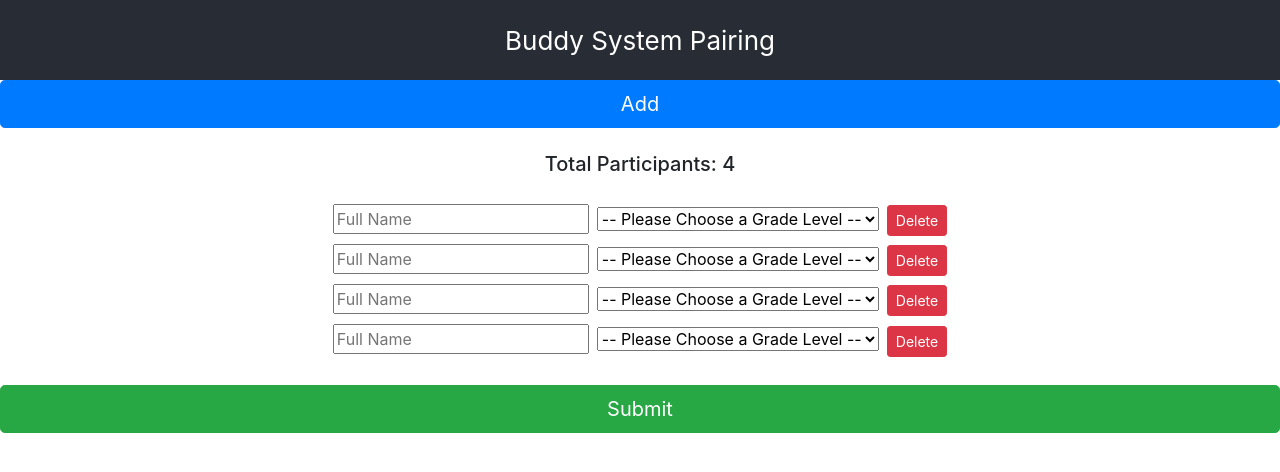
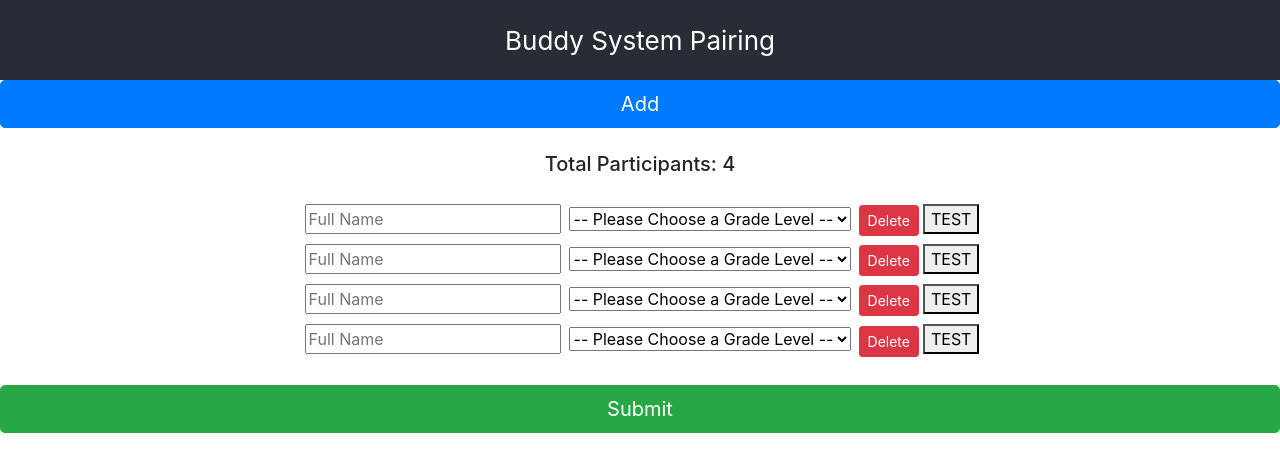
Before and after one commit to AyushSehgal/BuddyPairing, a React (Create React App) app: page / in a window 1280 px wide. Shown: the top 472 px of the page. Built offline with nearby package versions, Linux system fonts and the light colour scheme.

Commit message:
Callback child data from Person to FormContainer

```diff
--- a/src/App.js
+++ b/src/App.js
@@ -3,11 +3,11 @@ import { BrowserRouter as Router, Switch, Route } from "react-router-dom";
 import "bootstrap/dist/css/bootstrap.css";
 import "./style.css";
 import InputForm from "./screens/InputForm";
-import Grouped from "./screens/Grouped";
 
 function App() {
   return (
     <div>
+      <header className="App-header">Buddy System Pairing</header>
       <InputForm />
     </div>
   );
--- /dev/null
+++ b/src/components/DisplayData.js
@@ -0,0 +1,12 @@
+import React, { Component } from "react";
+
+function DisplayData(props) {
+  return (
+    <div>
+      <h1>{props.name}</h1>
+      <h1>{props.grd}</h1>
+    </div>
+  );
+}
+
+export default DisplayData;
--- a/src/components/FormContainer.js
+++ b/src/components/FormContainer.js
@@ -5,6 +5,7 @@ import { BrowserRouter as Router, Switch, Route, Link } from "react-router-dom";
 
 import Person from "../components/Person";
 import TotalDisplay from "./TotalDisplay";
+import DisplayData from "./DisplayData";
 
 class FormContainer extends Component {
   constructor() {
@@ -12,19 +13,38 @@ class FormContainer extends Component {
 
     this.addStudent = this.addStudent.bind(this);
     this.remStudent = this.remStudent.bind(this);
+    this.getData = this.getData.bind(this);
 
     this.students = new Map();
     for (let i = 0; i < 4; i++) {
       console.log(i);
-      this.students.set(i, <Person key={i} id={i} func={this.remStudent} />);
+      this.students.set(
+        i,
+        <Person key={i} id={i} func={this.remStudent} callback={this.getData} />
+      );
     }
     console.log(this.students);
     this.total = 4;
 
     this.state = {
       showdata: this.students,
+      fullName: "",
+      grade: "",
     };
   }
+
+  getData = (childState) => {
+    const fullName = childState.fullName;
+    const grade = childState.grade;
+
+    this.setState((prevState) => {
+      return {
+        showdata: prevState.showdata,
+        fullName: fullName,
+        grade: grade,
+      };
+    });
+  };
 
   addStudent() {
     this.total += 1;
@@ -32,7 +52,12 @@ class FormContainer extends Component {
     console.log(this.total);
     this.students.set(
       this.total,
-      <Person key={this.total} id={this.total} func={this.remStudent} />
+      <Person
+        key={this.total}
+        id={this.total}
+        func={this.remStudent}
+        callback={this.getData}
+      />
     );
     this.setState({
       showdata: this.students,
@@ -68,6 +93,10 @@ class FormContainer extends Component {
         <button className="btn btn-success btn-lg btn-block mt-4">
           Submit
         </button>
+
+        <div>{}</div>
+
+        {/* <DisplayData name={this.fullName} grd={this.grade} /> */}
       </div>
     );
   }
--- a/src/components/Person.js
+++ b/src/components/Person.js
@@ -10,6 +10,12 @@ export default class Person extends Component {
       grade: "",
     };
     this.handleChange = this.handleChange.bind(this);
+    this.sendData = this.sendData.bind(this);
+  }
+
+  sendData() {
+    console.log("CALLED");
+    this.props.callback(this.state);
   }
 
   handleChange(event) {
@@ -17,6 +23,8 @@ export default class Person extends Component {
     this.setState({
       [name]: value,
     });
+    this.sendData();
+    console.log("PERSON");
     console.log(this.state);
   }
 
@@ -52,6 +60,7 @@ export default class Person extends Component {
         >
           Delete
         </button>
+        <button onClick={this.sendData}>TEST</button>
       </div>
     );
   }
--- a/src/screens/Grouped.js
+++ /dev/null
@@ -1,13 +0,0 @@
-import React, { Component } from "react";
-
-class Grouped extends Component {
-  constructor(props) {
-    super(props);
-    // this.state = {  }
-  }
-  render() {
-    return <h1>Welcome</h1>;
-  }
-}
-
-export default Grouped;
--- a/src/screens/InputForm.js
+++ b/src/screens/InputForm.js
@@ -6,7 +6,6 @@ import FormContainer from "../components/FormContainer";
 function InputForm() {
   return (
     <div>
-      <header className="App-header">Buddy System Pairing</header>
       <FormContainer />
     </div>
   );
```
